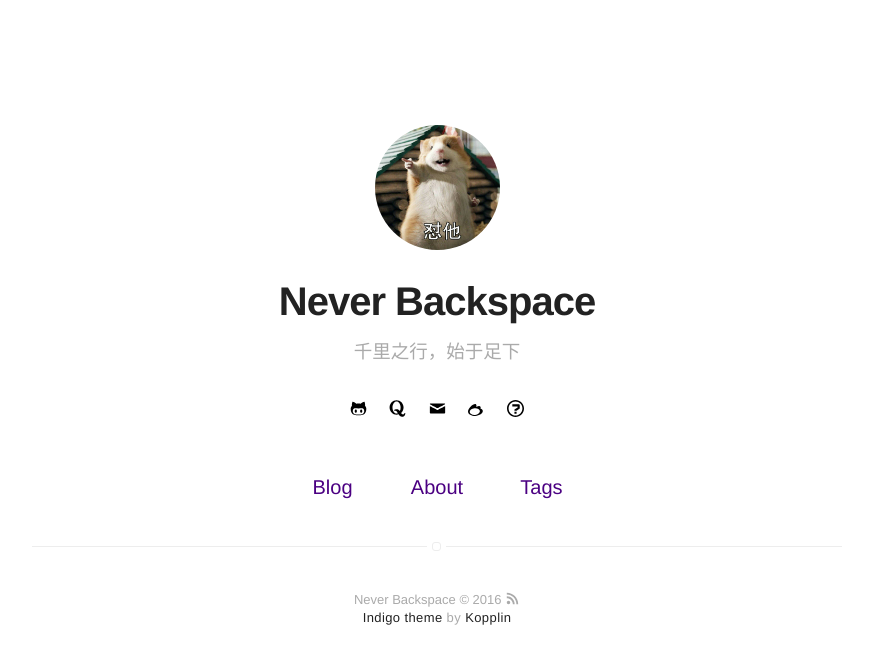
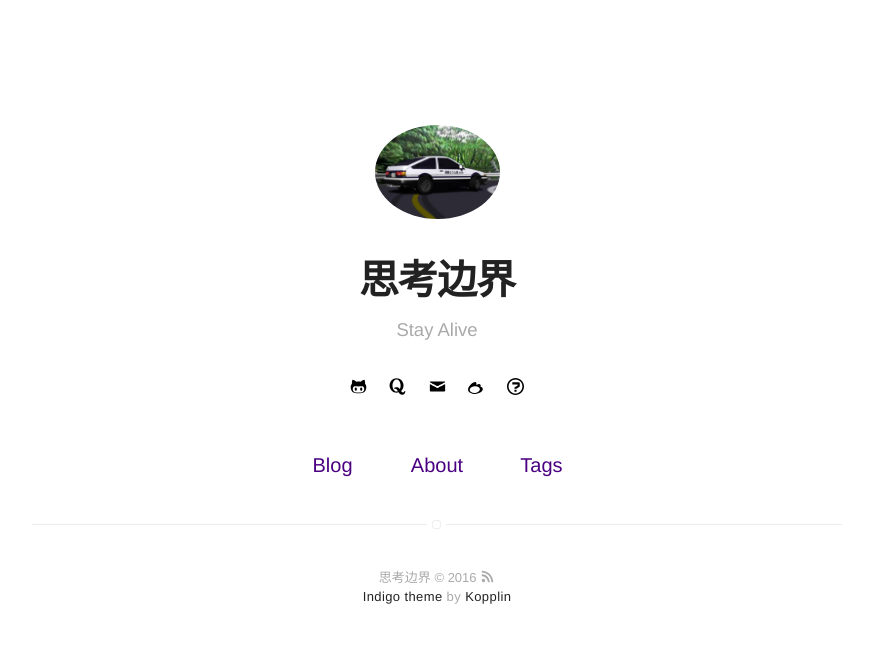
Before and after one commit to sunjieee/saicoco.github.io, a Jekyll site: the page built from index.html, in a window 1280 px wide. Shown: the top 664 px of the page, without its empty margins (203-1076 px from the left). Built offline with Jekyll 4.4.1, drawn with Linux system fonts in a browser that asks for light colours.

Commit message:
correct wrong word

```diff
--- a/_config.yml
+++ b/_config.yml
@@ -1,6 +1,6 @@
 # main text of home
-name: Never Backspace
-bio: 千里之行，始于足下
+name: 思考边界
+bio: Stay Alive
 
 # twitter summary info
 description: 记录生活、学习、技术
@@ -8,7 +8,7 @@ description: 记录生活、学习、技术
 # if it's an external image, update below for true
 # better with square images
 external-image: false
-picture: assets/images/profile.jpg
+picture: assets/images/pro.jpg
 
 # url: https://koppl.in/indigo
 url: http://saicoco.github.io
```
Also changed, not shown: assets/images/pro.jpg (added), 1 other file.
